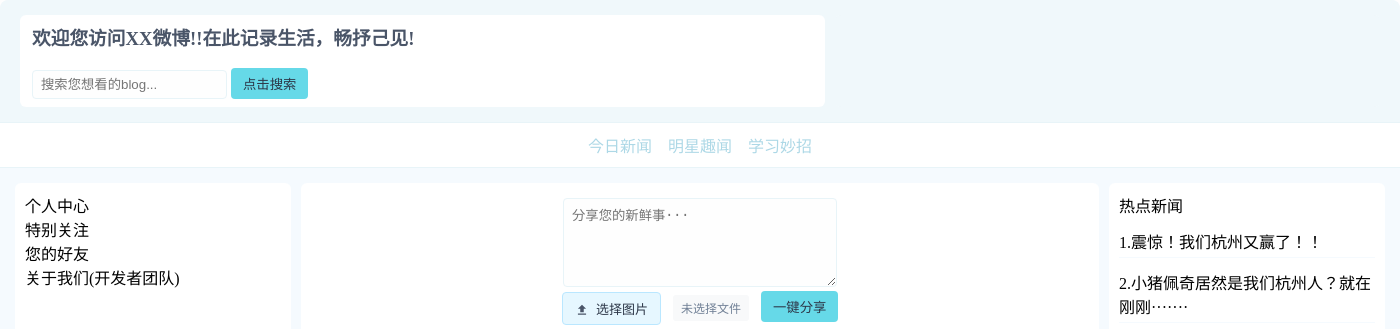
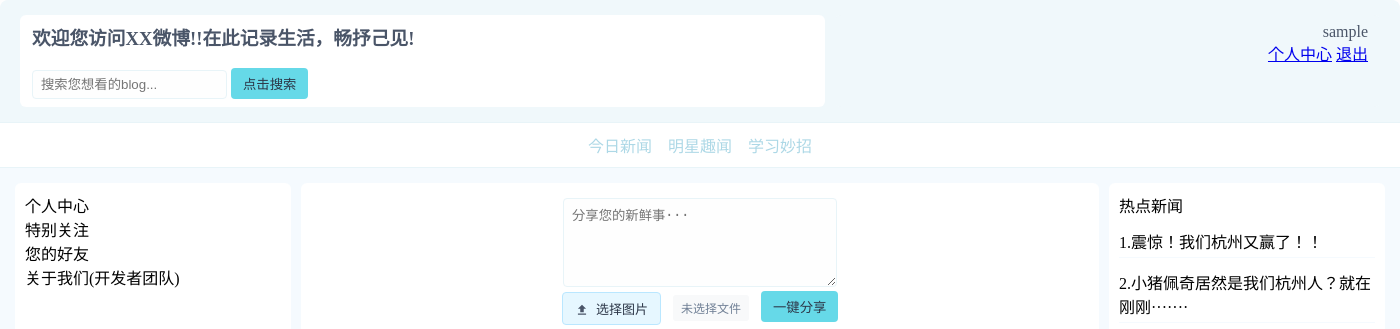
Before and after one commit to visions-1013/blog-system, a PHP site: page /index.php in a window 1400 px wide. Shown: the top 329 px of the page. Run offline with PHP 8.4, Linux system fonts and the light colour scheme; the visitor is signed in with stand-in values (Sample User, id 1).

Commit message:
Update index.php
实现根据用户登录状态来更改主界面状态

```diff
--- a/index.php
+++ b/index.php
@@ -1,3 +1,34 @@
+<?php
+session_start();
+
+// 处理登出请求
+if (isset($_GET['action']) && $_GET['action'] === 'logout') {
+    // 销毁所有session变量
+    $_SESSION = array();
+
+    // 删除session cookie
+    if (isset($_COOKIE[session_name()])) {
+        setcookie(session_name(), '', time()-42000, '/');
+    }
+
+    // 销毁session
+    session_destroy();
+
+    // 重定向到登录页面
+    header('Location: login.php');
+    exit;
+}
+
+require_once 'config/db_connect.php';
+
+// 检查用户登录状态
+$is_logged_in = isset($_SESSION['user_id']);
+$current_user = null;
+if ($is_logged_in) {
+    $current_user = $_SESSION['user_id'];
+
+}
+?>
 <!DOCTYPE html>
 <html>
 	<head>
@@ -16,7 +47,23 @@
 					</form>
 				</div>
 				<div class="head-right">
-
+					<?php if ($is_logged_in): ?>
+						<!-- 已登录状态 -->
+						<div class="user-info">
+							<span class="username-display"><?php echo htmlspecialchars($_SESSION['username']); ?></span>
+						</div>
+						<nav class="user-nav">
+							<a href="profile.php">个人中心</a>
+							<a href="?action=logout">退出</a>
+						</nav>
+					<?php else: ?>
+						<!-- 未登录状态 -->
+						<nav class="auth-nav">
+							<a href="login.php">登录</a>
+							<span>|</span>
+							<a href="register.php">注册</a>
+						</nav>
+					<?php endif; ?>
 				</div>
 			</div>
 			<div class="nav">
```
